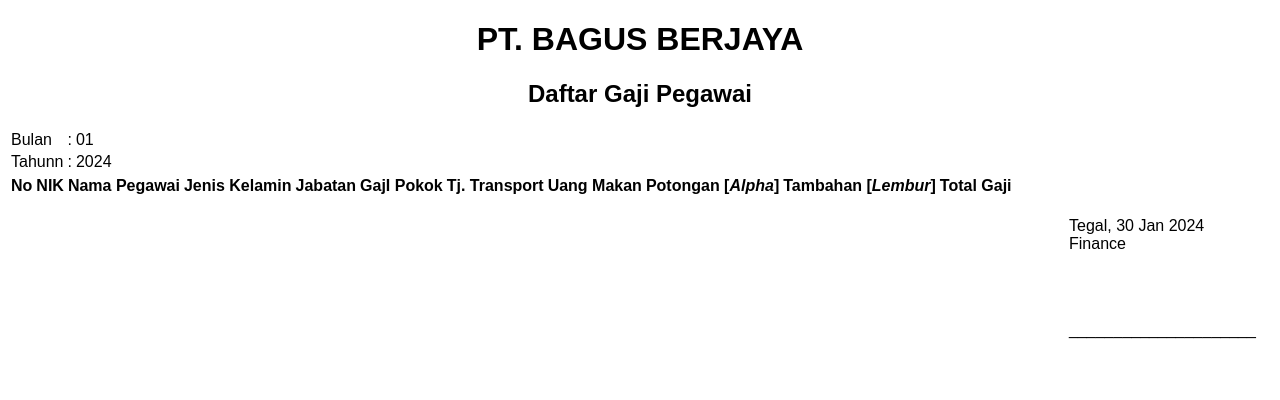
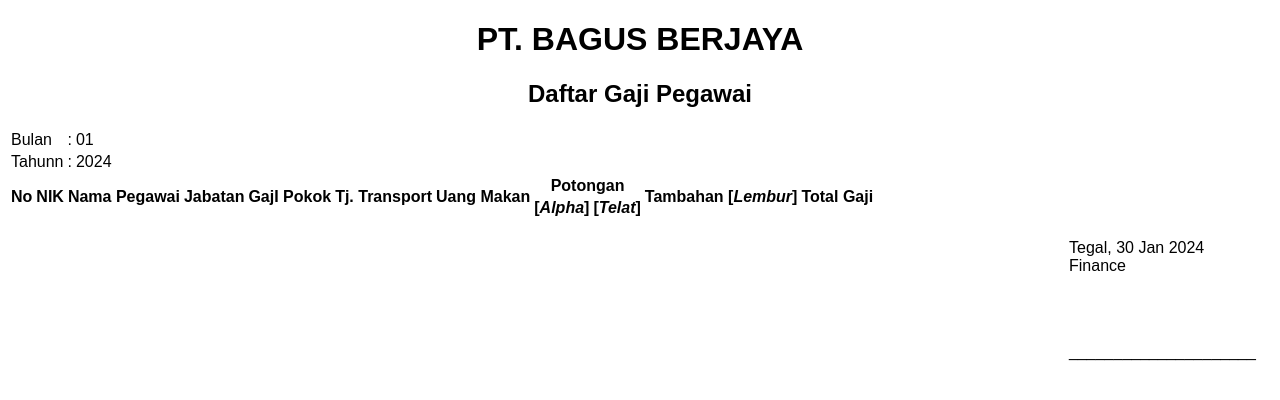
Before and after one commit to alinurd/penggajianKaryawan, a CodeIgniter app: the page made by application/views/admin/gaji/cetak_gaji.php in a window 1280 px wide. Shown: the top 400 px of the page. Run offline with CodeIgniter, Linux system fonts and the light colour scheme; data that the repository does not hold is empty.

Commit message:
cetak gaji

```diff
--- a/application/controllers/admin/Data_Penggajian.php
+++ b/application/controllers/admin/Data_Penggajian.php
@@ -59,6 +59,7 @@ class Data_Penggajian extends CI_Controller {
 
 		$data['ptn'] = $this->ModelPenggajian->get_data_alpha();
 		$data['paramLembur'] = $this->ModelPenggajian->get_data_lembur();
+		$data['paramTelat'] = $this->ModelPenggajian->get_data_telat();
 
 		$data['potongan'] = $this->ModelPenggajian->get_data('parameter_gaji')->result();
 		// $data['cetak_gaji'] = $this->db->query("SELECT data_pegawai.nik,data_pegawai.nama_pegawai,
@@ -71,7 +72,7 @@ class Data_Penggajian extends CI_Controller {
 
 $data['cetak_gaji'] = $this->db->query("SELECT data_pegawai.nik,data_pegawai.nama_pegawai,
 data_pegawai.jenis_kelamin,data_jabatan.nama_jabatan,data_jabatan.gaji_pokok,
-data_jabatan.tj_transport,data_jabatan.uang_makan,data_kehadiran.alpha,data_kehadiran.lembur FROM data_pegawai
+data_jabatan.tj_transport,data_jabatan.uang_makan,data_kehadiran.alpha,data_kehadiran.lembur,data_kehadiran.telat	 FROM data_pegawai
 INNER JOIN data_kehadiran ON data_kehadiran.nik=data_pegawai.nik
 INNER JOIN data_jabatan ON data_jabatan.nama_jabatan=data_pegawai.jabatan
 WHERE data_kehadiran.bulan='$bulantahun'
--- a/application/views/admin/gaji/cetak_gaji.php
+++ b/application/views/admin/gaji/cetak_gaji.php
@@ -42,17 +42,21 @@
 	</table>
 	<table class="table table-bordered table-triped">
 	<tr>
-			<th class="text-center">No</th>
-			<th class="text-center">NIK</th>
-			<th class="text-center">Nama Pegawai</th>
-			<th class="text-center">Jenis Kelamin</th>
-			<th class="text-center">Jabatan</th>
-			<th class="text-center">GajI Pokok</th>
-			<th class="text-center">Tj. Transport</th>
-			<th class="text-center">Uang Makan</th>
-			<th class="text-center">Potongan [<i>Alpha</i>]</th>
-			<th class="text-center">Tambahan [<i>Lembur</i>]</th>
-			<th class="text-center">Total Gaji</th>
+				        <th class="text-center" rowspan="2">No</th>
+						<th class="text-center" rowspan="2">NIK</th>
+						<th class="text-center" rowspan="2">Nama Pegawai</th>
+						<!-- <th class="text-center" rowspan="2">Jenis Kelamin</th> -->
+						<th class="text-center" rowspan="2">Jabatan</th>
+						<th class="text-center" rowspan="2">GajI Pokok</th>
+						<th class="text-center" rowspan="2">Tj. Transport</th>
+						<th class="text-center" rowspan="2">Uang Makan</th>
+						<th class="text-center" colspan="2">Potongan</th>
+						<th class="text-center" rowspan="2">Tambahan [<i>Lembur</i>]</th>
+						<th class="text-center" rowspan="2">Total Gaji</th>
+		           </tr>
+		           <tr>
+						<th class="text-center" >[<i>Alpha</i>]</th>
+						<th class="text-center" >[<i>Telat</i>]</th>
 		           </tr>
 		<?php
 $no = 1;
@@ -67,7 +71,10 @@ foreach ($cetak_gaji as $g) :
     if (!in_array($g->nik, $uniqueNiks)):
         $total_potongan = 0;
         $total_tambahan = 0;
-
+		$total_potonganTelat=0;
+		if($g->telat){
+			$total_potonganTelat  = $g->telat * $paramTelat->jml_potongan;
+		}
         if ($g->alpha > 0) {
             $total_potongan = $g->alpha * $alpha;
         }
@@ -83,14 +90,15 @@ foreach ($cetak_gaji as $g) :
 						<td class="text-center"><?php echo $no++ ?></td>
 						<td class="text-center"><?php echo $g->nik ?></td>
 						<td class="text-center"><?php echo $g->nama_pegawai ?></td>
-            <td class="text-center"><?php echo $g->jenis_kelamin ?></td>
+						<!-- <td class="text-center"><?php echo $g->jenis_kelamin ?></td> -->
 						<td class="text-center"><?php echo $g->nama_jabatan ?></td>
-            <td class="text-center">Rp. <?php echo number_format($g->gaji_pokok, 0, ',', '.') ?></td>
-            <td class="text-center">Rp. <?php echo number_format($g->tj_transport, 0, ',', '.') ?></td>
-            <td class="text-center">Rp. <?php echo number_format($g->uang_makan, 0, ',', '.') ?></td>
+						<td class="text-center">Rp. <?php echo number_format($g->gaji_pokok,0,',','.') ?></td>
+						<td class="text-center">Rp. <?php echo number_format($g->tj_transport,0,',','.') ?></td>
+						<td class="text-center">Rp. <?php echo number_format($g->uang_makan,0,',','.') ?></td>
 						<td class="text-center"><i><?=$g->alpha?>x</i> <br>Rp. <?php echo number_format($total_potongan ,0, ',','.') ?></td>
-            <td class="text-center"><i><?= $g->lembur ?> jam</i> <br>Rp. <?php echo number_format($total_tambahan, 0, ',', '.') ?></td>
-            <td class="text-center">Rp. <?php echo number_format($g->gaji_pokok + $g->tj_transport + $g->uang_makan - $total_potongan + $total_tambahan, 0, ',', '.') ?></td>
+						<td class="text-center"><i><?=$g->telat?> Jam</i> <br>Rp. <?php echo number_format($total_potonganTelat ,0, ',','.') ?></td>
+						<td class="text-center"><i><?=$g->lembur?> jam</i> <br>Rp. <?php echo number_format($total_tambahan ,0, ',','.') ?></td>
+						<td class="text-center">Rp. <?php echo number_format($g->gaji_pokok + $g->tj_transport + $g->uang_makan - $total_potongan + $total_tambahan-$total_potonganTelat ,0,',','.') ?></td>
 					</tr>
     <?php endif; ?>
 <?php endforeach; ?>
```
Lines whose indentation alone changed are shown as unchanged.
